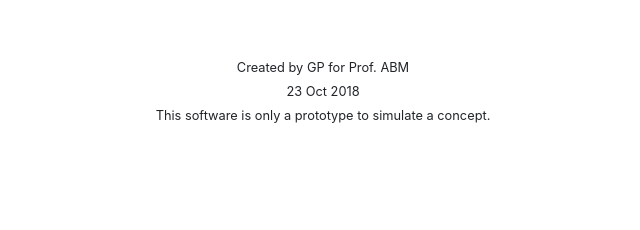
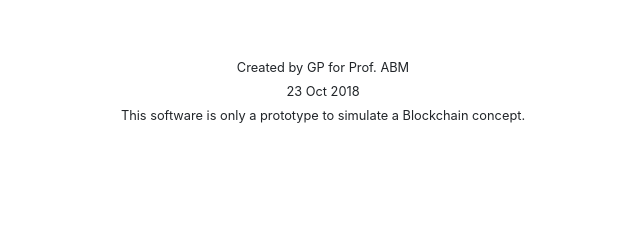
Before and after one commit to akshaydhayal/Blockchain-E-Voting, a Django app: page /sim/blockchain/ in a window 1280 px wide. Shown: the part 570-800 px from the top of the page, without its empty margins (317-957 px from the left). Run offline with Django 3.2, Linux system fonts and the light colour scheme; data that the repository does not hold is empty; some libraries are stand-ins or nearby versions.

Commit message:
View file minor changes

```diff
--- a/templates/base.html
+++ b/templates/base.html
@@ -14,7 +14,7 @@
     {% block body_bl %}
     {% endblock %}
     <div class="container-fluid" id="footer">
-        <p id="credit"><small>Created by GP for Prof. ABM<br>23 Oct 2018<br>This software is only a prototype to simulate a concept.</small></p>
+        <p id="credit"><small>Created by GP for Prof. ABM<br>23 Oct 2018<br>This software is only a prototype to simulate a Blockchain concept.</small></p>
     </div>
     <script src="https://code.jquery.com/jquery-3.2.1.slim.min.js" integrity="sha384-KJ3o2DKtIkvYIK3UENzmM7KCkRr/rE9/Qpg6aAZGJwFDMVNA/GpGFF93hXpG5KkN" crossorigin="anonymous"></script>
     <script src="https://cdnjs.cloudflare.com/ajax/libs/popper.js/1.12.9/umd/popper.min.js" integrity="sha384-ApNbgh9B+Y1QKtv3Rn7W3mgPxhU9K/ScQsAP7hUibX39j7fakFPskvXusvfa0b4Q" crossorigin="anonymous"></script>
```
